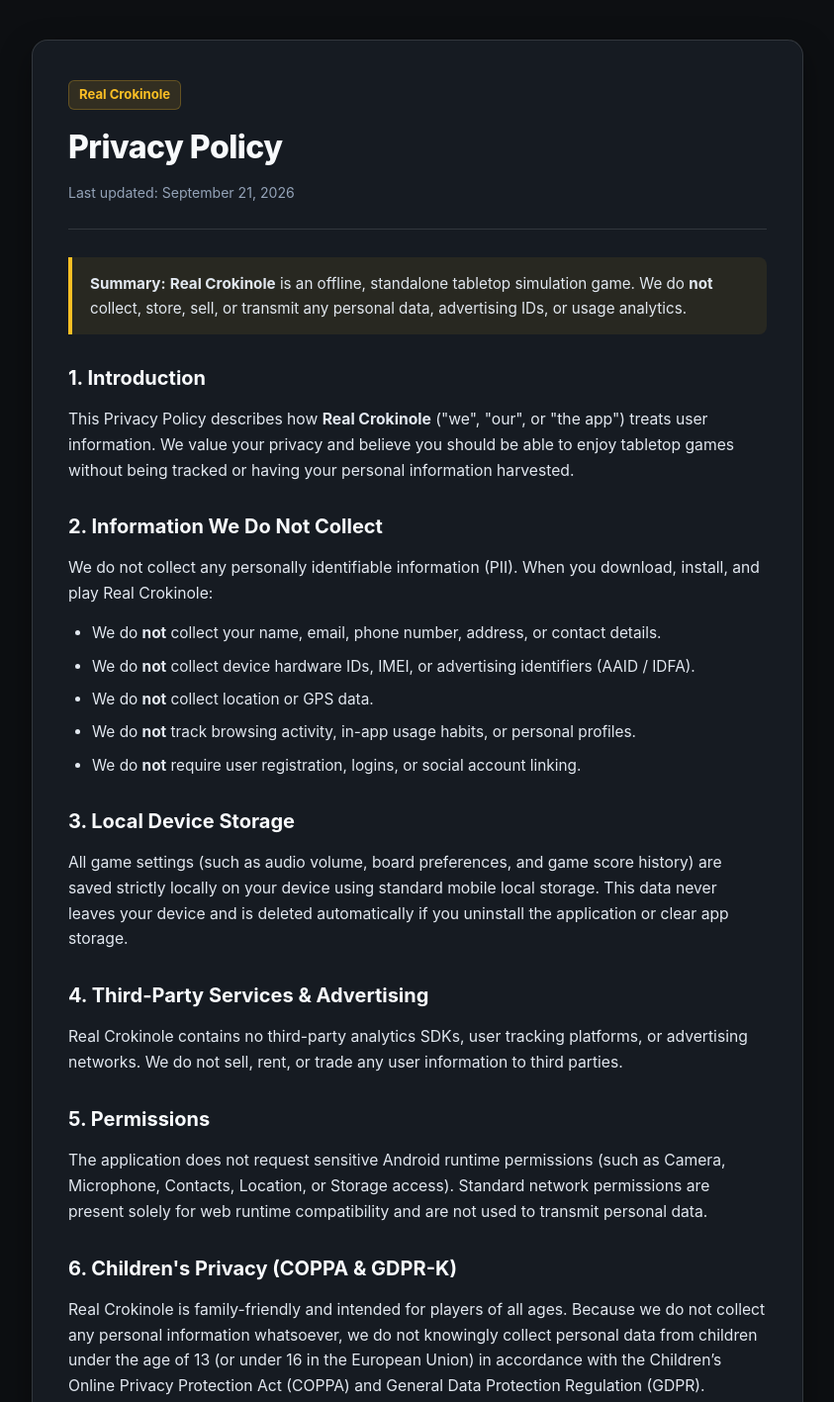
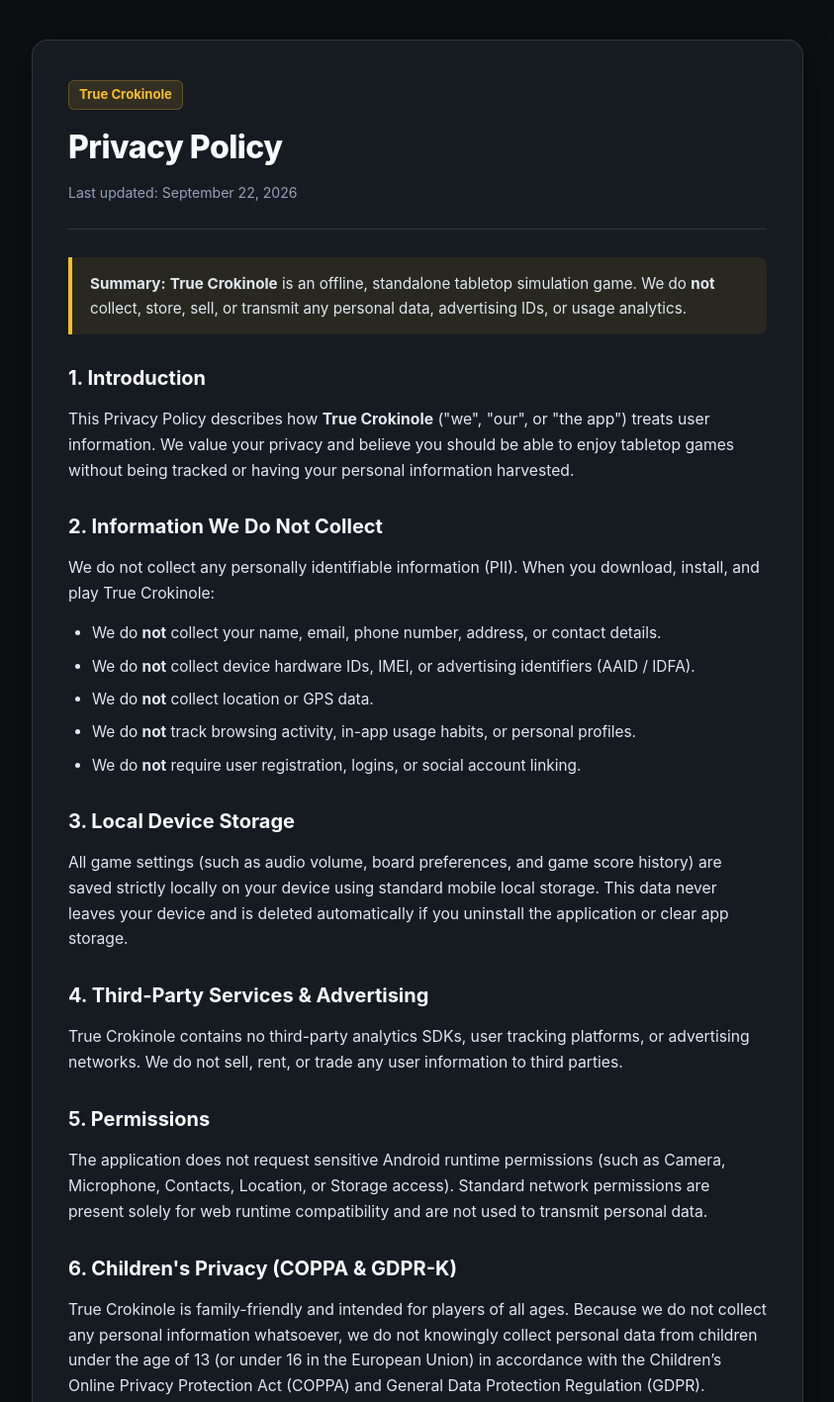
Before and after one commit to SlimerG31/real-crokinole-privacy, a plain HTML site: page index.html in a window 1280 px wide. Shown: the top 1417 px of the page at 99% size, without its empty margins (218-1061 px from the left). Drawn offline with Linux system fonts and the light colour scheme.

Commit message:
Update privacy policy for True Crokinole rebrand

```diff
--- a/index.html
+++ b/index.html
@@ -3,7 +3,7 @@
 <head>
   <meta charset="UTF-8" />
   <meta name="viewport" content="width=device-width, initial-scale=1.0" />
-  <title>Privacy Policy - Real Crokinole</title>
+  <title>Privacy Policy - True Crokinole</title>
   <style>
     :root {
       --bg-color: #0d0f12;
@@ -125,23 +125,23 @@
 <body>
   <div class="container">
     <header>
-      <div class="app-tag">Real Crokinole</div>
+      <div class="app-tag">True Crokinole</div>
       <h1>Privacy Policy</h1>
-      <div class="effective-date">Last updated: September 21, 2026</div>
+      <div class="effective-date">Last updated: September 22, 2026</div>
     </header>
 
     <div class="highlight-box">
-      <strong>Summary:</strong> <strong>Real Crokinole</strong> is an offline, standalone tabletop simulation game. We do <strong>not</strong> collect, store, sell, or transmit any personal data, advertising IDs, or usage analytics.
+      <strong>Summary:</strong> <strong>True Crokinole</strong> is an offline, standalone tabletop simulation game. We do <strong>not</strong> collect, store, sell, or transmit any personal data, advertising IDs, or usage analytics.
     </div>
 
     <h2>1. Introduction</h2>
     <p>
-      This Privacy Policy describes how <strong>Real Crokinole</strong> ("we", "our", or "the app") treats user information. We value your privacy and believe you should be able to enjoy tabletop games without being tracked or having your personal information harvested.
+      This Privacy Policy describes how <strong>True Crokinole</strong> ("we", "our", or "the app") treats user information. We value your privacy and believe you should be able to enjoy tabletop games without being tracked or having your personal information harvested.
     </p>
 
     <h2>2. Information We Do Not Collect</h2>
     <p>
-      We do not collect any personally identifiable information (PII). When you download, install, and play Real Crokinole:
+      We do not collect any personally identifiable information (PII). When you download, install, and play True Crokinole:
     </p>
     <ul>
       <li>We do <strong>not</strong> collect your name, email, phone number, address, or contact details.</li>
@@ -158,7 +158,7 @@
 
     <h2>4. Third-Party Services & Advertising</h2>
     <p>
-      Real Crokinole contains no third-party analytics SDKs, user tracking platforms, or advertising networks. We do not sell, rent, or trade any user information to third parties.
+      True Crokinole contains no third-party analytics SDKs, user tracking platforms, or advertising networks. We do not sell, rent, or trade any user information to third parties.
     </p>
 
     <h2>5. Permissions</h2>
@@ -168,7 +168,7 @@
 
     <h2>6. Children's Privacy (COPPA & GDPR-K)</h2>
     <p>
-      Real Crokinole is family-friendly and intended for players of all ages. Because we do not collect any personal information whatsoever, we do not knowingly collect personal data from children under the age of 13 (or under 16 in the European Union) in accordance with the Children’s Online Privacy Protection Act (COPPA) and General Data Protection Regulation (GDPR).
+      True Crokinole is family-friendly and intended for players of all ages. Because we do not collect any personal information whatsoever, we do not knowingly collect personal data from children under the age of 13 (or under 16 in the European Union) in accordance with the Children’s Online Privacy Protection Act (COPPA) and General Data Protection Regulation (GDPR).
     </p>
 
     <h2>7. Changes to This Policy</h2>
@@ -178,7 +178,7 @@
 
     <h2>8. Disclaimer of Affiliation</h2>
     <p>
-      <strong>Real Crokinole</strong> is an independent digital tabletop game simulation developed by SlimerG31. While the game provides gameplay formats and rules that adhere to standard tournament rules established by the National Crokinole Association (NCA), Real Crokinole is not officially affiliated with, endorsed by, authorized by, or sponsored by the National Crokinole Association (NCA). All related names, marks, emblems, and images are registered trademarks of their respective owners.
+      <strong>True Crokinole</strong> is an independent digital tabletop game simulation developed by SlimerG31. While the game provides gameplay formats and rules that adhere to standard tournament rules established by the National Crokinole Association (NCA), True Crokinole is not officially affiliated with, endorsed by, authorized by, or sponsored by the National Crokinole Association (NCA). All related names, marks, emblems, and images are registered trademarks of their respective owners.
     </p>
 
     <h2>9. Contact Us</h2>
@@ -190,7 +190,7 @@
     </p>
 
     <footer>
-      &copy; 2026 Real Crokinole. All rights reserved.
+      &copy; 2026 True Crokinole. All rights reserved.
     </footer>
   </div>
 </body>
```
Also changed, not shown: 1 other file.
